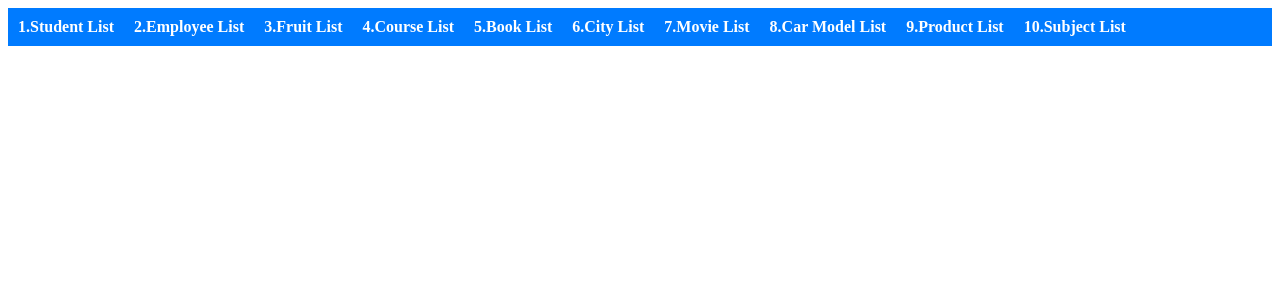
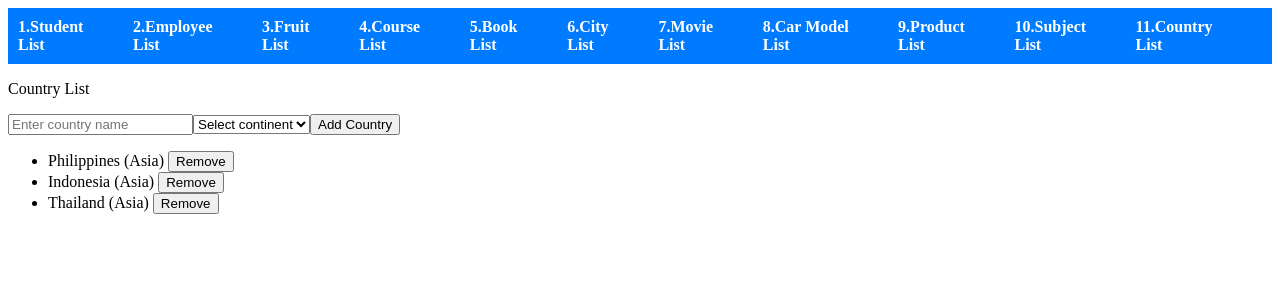
Before and after one commit to Xavierbaliw/Activity15-Angular-with-TypeScript-and-Data-Structures, an Angular app: page /countrylist in a window 1280 px wide. Before the commit this address led to /. Shown: the top 300 px of the page. Built offline with nearby package versions, Linux system fonts and the light colour scheme.

Commit message:
11TH COMMIT countrylist

```diff
--- a/src/app/app.component.html
+++ b/src/app/app.component.html
@@ -10,6 +10,7 @@
     <li><a routerLink="carmodellist">8.Car Model List</a></li>
     <li><a routerLink="productlist">9.Product List</a></li>
     <li><a routerLink="subjectlist">10.Subject List</a></li>
+    <li><a routerLink="countrylist">11.Country List</a></li>
   </ul>
 </nav>
 <router-outlet></router-outlet>
--- a/src/app/app.module.ts
+++ b/src/app/app.module.ts
@@ -15,6 +15,7 @@ import {MovielistComponent} from "./component/movielist/movielist.component";
 import {CarmodelListComponent} from "./component/carmodel-list/carmodel-list.component";
 import {ProductListComponent} from "./component/product-list/product-list.component";
 import {SubjectListComponent} from "./component/subject-list/subject-list.component";
+import {CountryListComponent} from "./component/country-list/country-list.component";
 
 
 const routes: Routes = [
@@ -28,6 +29,7 @@ const routes: Routes = [
   {path: 'carmodellist', component: CarmodelListComponent},
   {path: 'productlist', component: ProductListComponent},
   {path: 'subjectlist', component: SubjectListComponent},
+  {path: 'countrylist', component: CountryListComponent},
   ]
 
 @NgModule ({
@@ -51,6 +53,7 @@ const routes: Routes = [
     CarmodelListComponent,
     ProductListComponent,
     SubjectListComponent,
+    CountryListComponent,
     ],
   providers: [
 
--- /dev/null
+++ b/src/app/component/country-list/country-list.component.html
@@ -0,0 +1,18 @@
+<div class="country-list-container">
+  <p>Country List</p>
+
+  <input type="text" [(ngModel)]="countryName" placeholder="Enter country name" />
+  <select [(ngModel)]="selectedContinent">
+    <option value="" disabled>Select continent</option>
+    <option *ngFor="let continent of continents" [value]="continent">{{ continent }}</option>
+  </select>
+
+  <button (click)="addCountry()">Add Country</button>
+
+  <ul>
+    <li *ngFor="let country of countryList">
+      {{ country.name }} ({{ country.continent }})
+      <button (click)="removeCountry(country)">Remove</button>
+    </li>
+  </ul>
+</div>
--- /dev/null
+++ b/src/app/component/country-list/country-list.component.ts
@@ -0,0 +1,45 @@
+import { Component } from '@angular/core';
+
+class Country {
+}
+
+@Component({
+  selector: 'app-country-list',
+  templateUrl: './country-list.component.html',
+  styleUrl: './country-list.component.css'
+})
+export class CountryListComponent {
+  countryName: string = '';
+  selectedContinent: string = '';
+
+
+  countryList: { name: string; continent: string }[] = [
+    { name: 'Philippines', continent: 'Asia' },
+    { name: 'Indonesia', continent: 'Asia' },
+    { name: 'Thailand', continent: 'Asia' },
+  ];
+
+
+  continents: string[] = ['Asia', 'Europe', 'Africa', 'North America', 'South America', 'Australia', 'Antarctica'];
+
+  addCountry() {
+    if (this.countryName.trim() && this.selectedContinent) {
+      const newCountry = {
+        name: this.countryName.trim(),
+        continent: this.selectedContinent
+      };
+      this.countryList.push(newCountry);
+      this.countryName = '';
+      this.selectedContinent = '';
+    } else {
+      console.log('Please fill out all fields.');
+    }
+  }
+
+  removeCountry(country: { name: string; continent: string }) {
+    const index = this.countryList.indexOf(country);
+    if (index > -1) {
+      this.countryList.splice(index, 1);
+    }
+  }
+}
```
Also changed, not shown: src/app/component/country-list/country-list.component.css (added), 1 other file (tests, documents, lock files or other folders).
